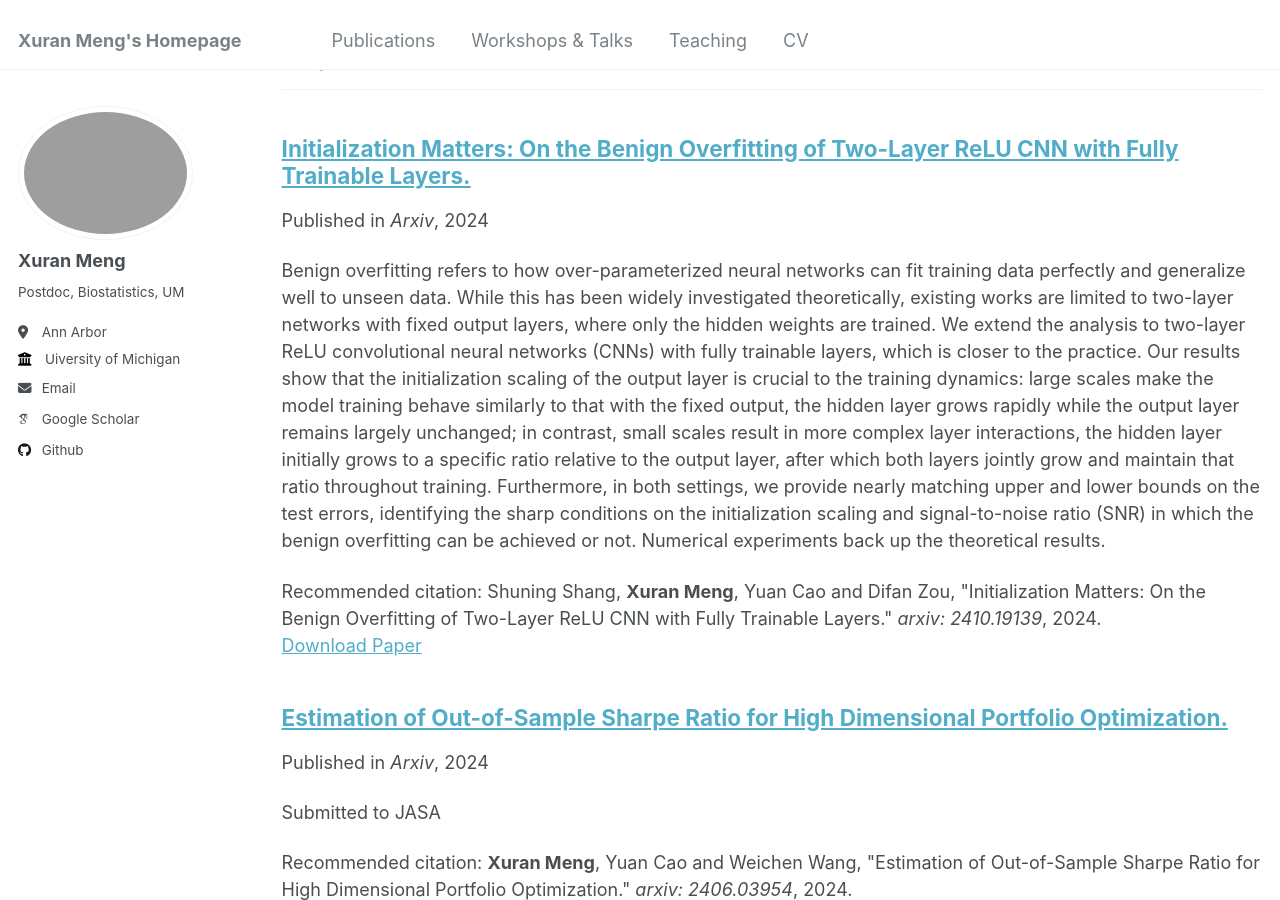
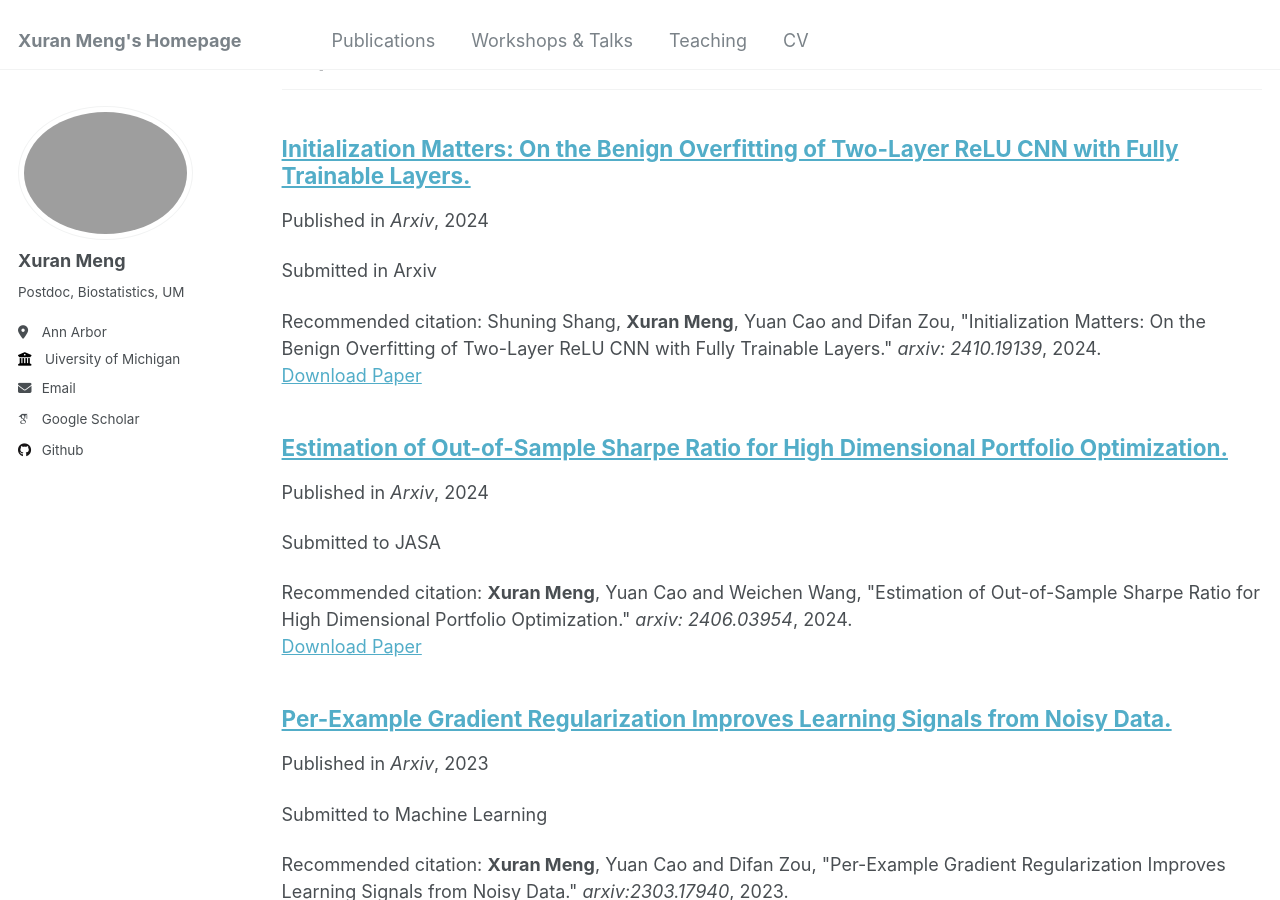
Before and after one commit to XuranMeng/XuranMeng.github.io, a Jekyll site: the page built from _pages/publications.html, in a window 1280 px wide and 900 px high, scrolled down 1271 px. Built offline with Jekyll 4.4.1, drawn with Linux system fonts in a browser that asks for light colours; some web fonts are replaced.

Commit message:
Update twolayer.md

```diff
--- a/_publications/twolayer.md
+++ b/_publications/twolayer.md
@@ -3,7 +3,7 @@ title: "Initialization Matters: On the Benign Overfitting of Two-Layer ReLU CNN
 collection: publications
 category: preprints
 permalink: /publication/twolayer
-#excerpt: 'Submitted to JASA'
+excerpt: 'Submitted in Arxiv'
 date: 2024-10-24
 venue: 'Arxiv'
 #slidesurl: 'http://academicpages.github.io/files/slides3.pdf'
```
